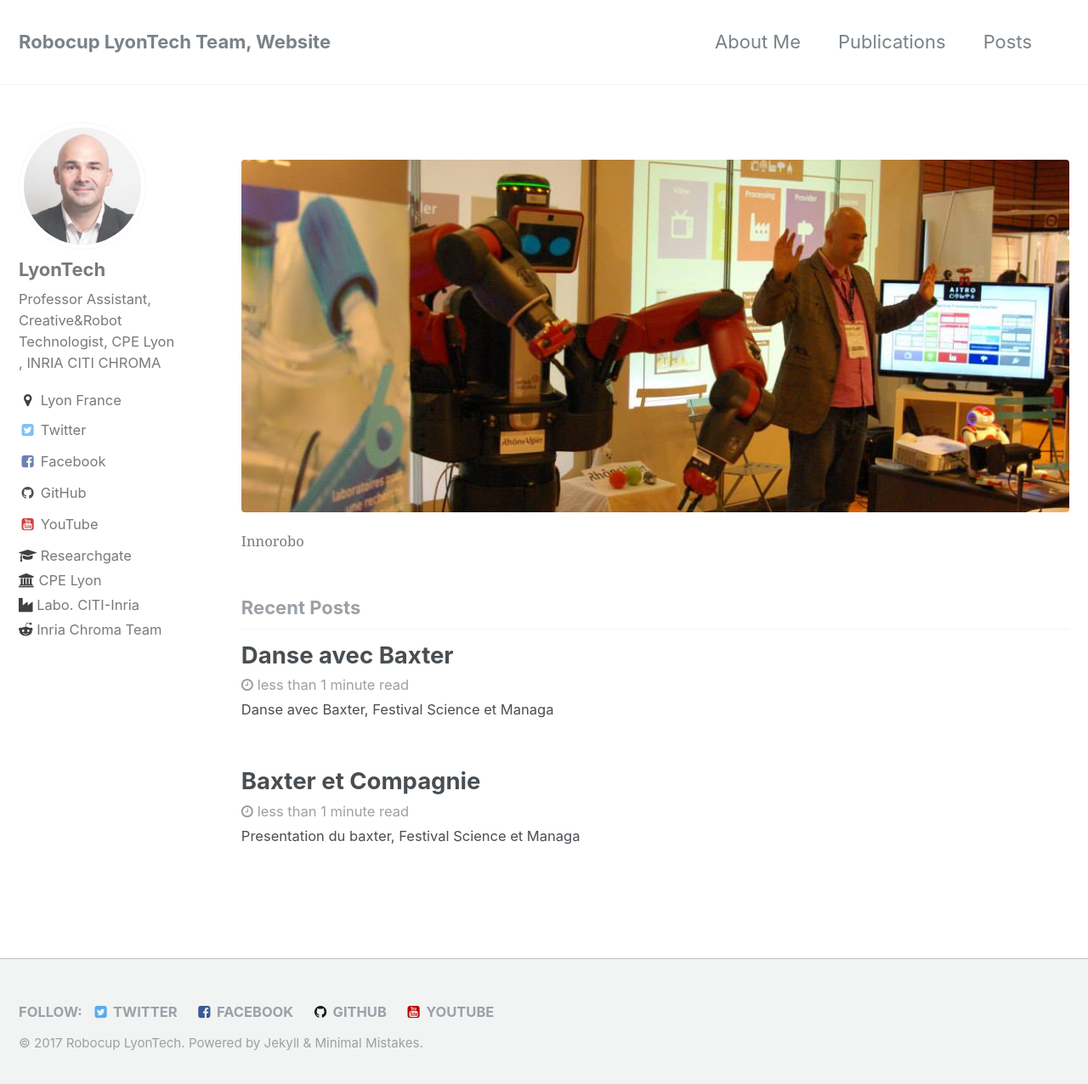
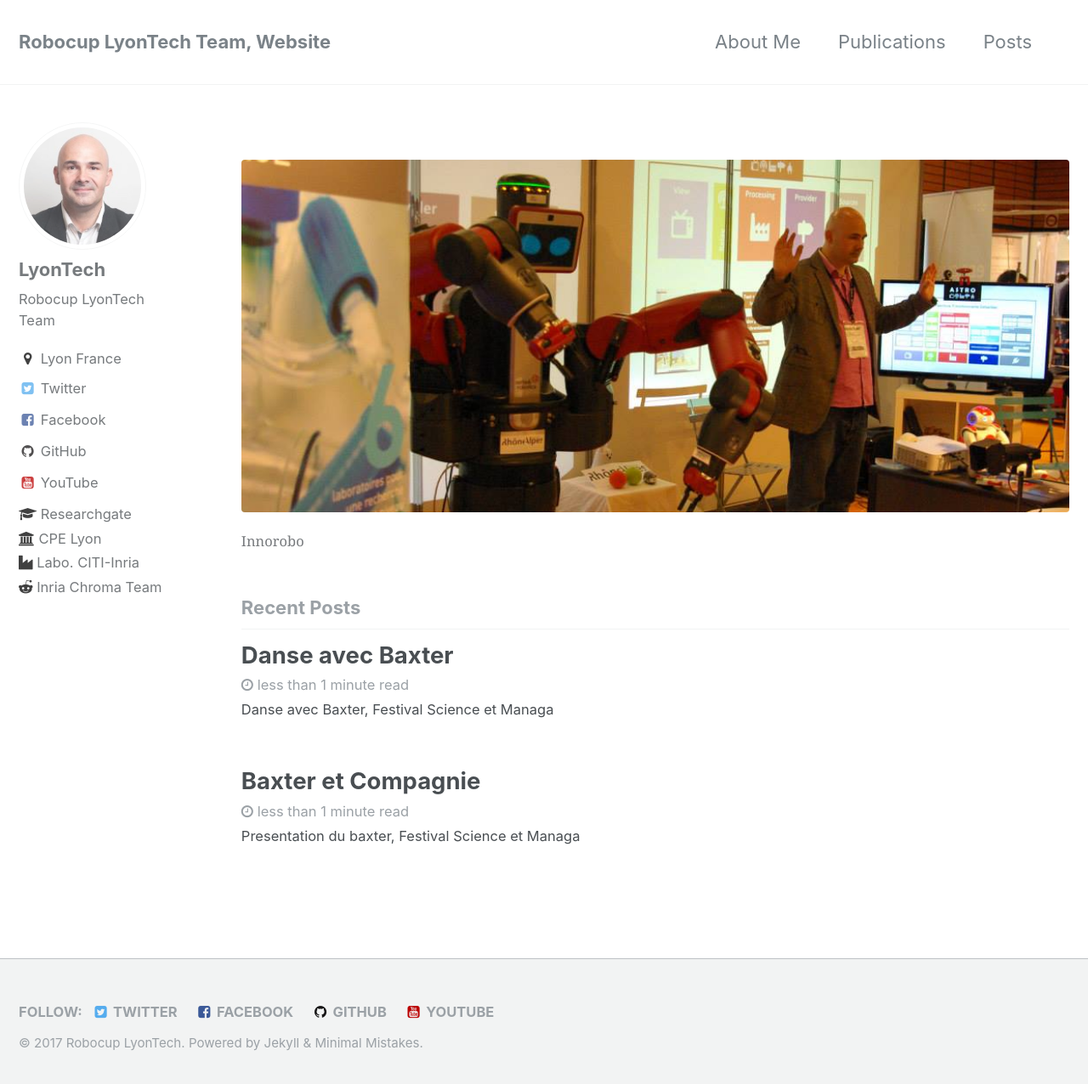
Before and after one commit to Robocup-Lyontech/Robocup-Lyontech.github.io, a Jekyll site: the page built from index.html, in a window 1280 px wide and 1284 px high. Shown: the top 1276 px of the window at 85% size. Built offline with Jekyll 4.4.1, drawn with Linux system fonts in a browser that asks for light colours; the list of posts is cut into pages by our own code.

Commit message:
Update _config.yml

```diff
--- a/_config.yml
+++ b/_config.yml
@@ -81,7 +81,7 @@ analytics:
 author:
   name             : "LyonTech"
   avatar           : "/assets/images/Fabrice_Jumel_200x200.jpg"
-  bio              : "Professor Assistant, Creative&Robot Technologist, CPE Lyon \n, INRIA CITI CHROMA \n"
+  bio              : "Robocup LyonTech Team"
   location         : Lyon France
   email            :
   uri              :
```
